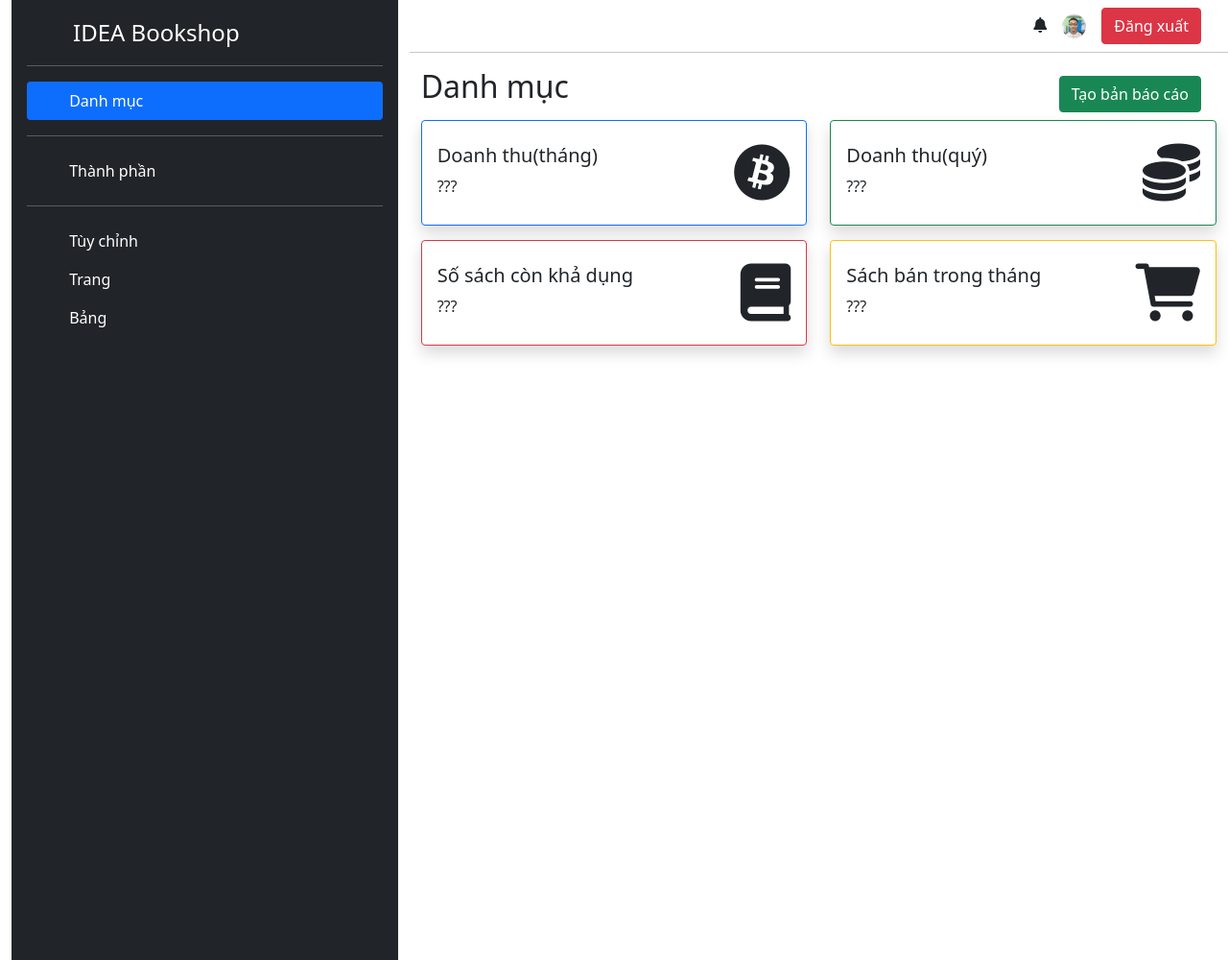
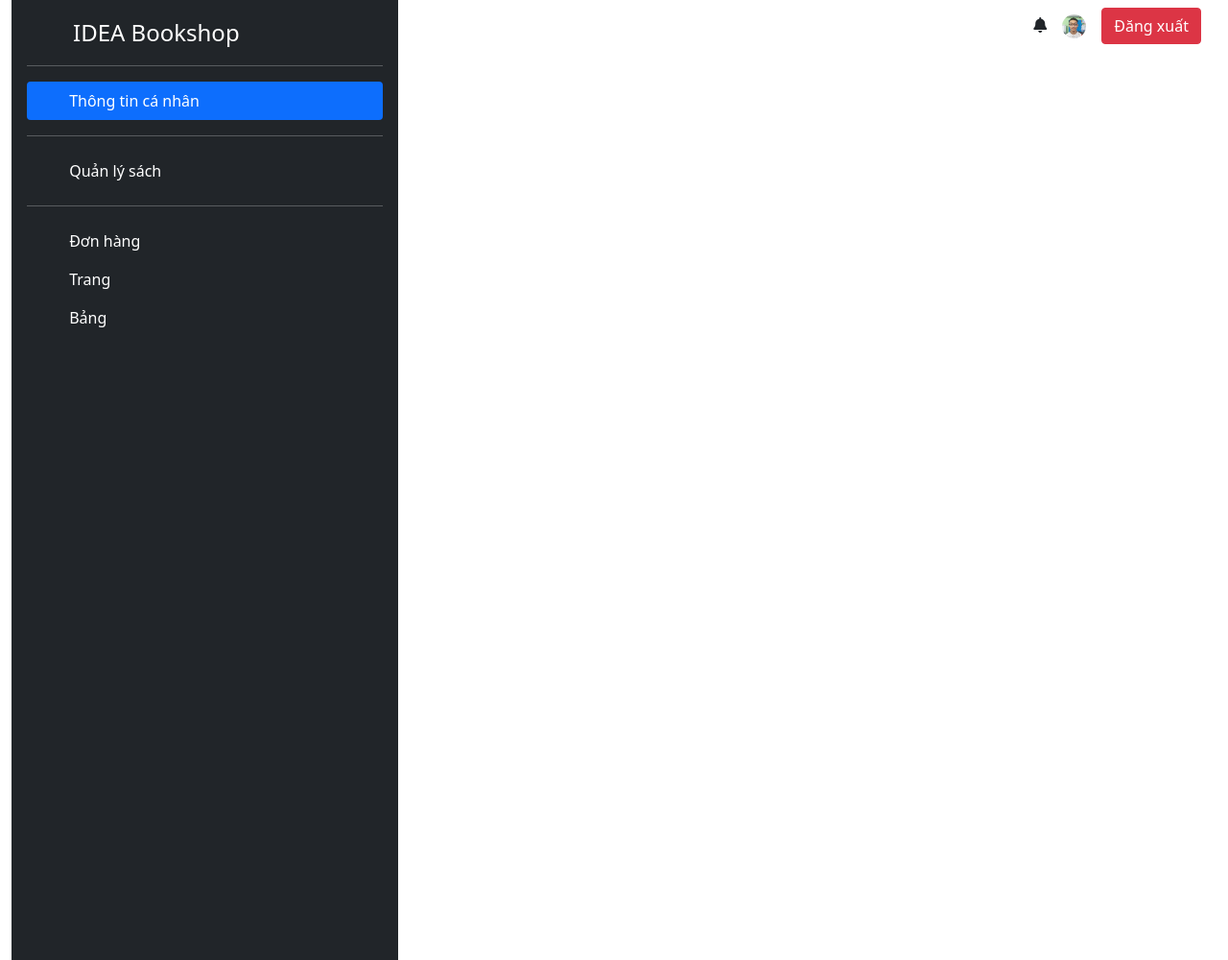
Before and after one commit to vinhcotam/CNWEB, a PHP site: page /CNWEB/admin/dashboard.php in a window 1280 px wide. Shown: the whole page at 96% size. Run offline with PHP 8.4, Linux system fonts and the light colour scheme; a user stored in the database is signed in.

Commit message:
update lại gd dashboard

```diff
--- a/admin/dashboard.php
+++ b/admin/dashboard.php
@@ -24,18 +24,18 @@
                                 <svg class="bi me-2" width="16" height="16">
                                     <use xlink:href="#home"></use>
                                 </svg>
-                                Danh mục
+                                Thông tin cá nhân
                             </a>
                         </li>
                         <li class="nav-item">
                             <hr>
                         </li>
                         <li>
-                            <a href="#" class="nav-link text-white">
+                            <a href="listbook.php" class="nav-link text-white">
                                 <svg class="bi me-2" width="16" height="16">
                                     <use xlink:href="#speedometer2"></use>
                                 </svg>
-                                Thành phần
+                                Quản lý sách
                             </a>
                         </li>
                         <li class="nav-item">
@@ -46,7 +46,7 @@
                                 <svg class="bi me-2" width="16" height="16">
                                     <use xlink:href="#table"></use>
                                 </svg>
-                                Tùy chỉnh
+                                Đơn hàng
                             </a>
                         </li>
                         <li>
@@ -89,67 +89,7 @@
                         </ul>
 
                     </div>
-                    <div class="row">
-                        <hr>
-                    </div>
-                    <div class="row">
-                        <div class="col-md-6">
-                            <ul class="nav justify-content-start">
-                                <li class="nav-item">
-                                    <h2>Danh mục</h2>
-                                </li>
-                            </ul>
 
-                        </div>
-                        <div class="col-md-6">
-                            <ul class="nav justify-content-end">
-                                <li class="nav-item">
-                                    <a class="nav-link" href="#">
-                                        <button class="btn btn-success">Tạo bản báo cáo</button>
-                                    </a>
-                                </li>
-                            </ul>
-                        </div>
-                    </div>
-                    <div class="row">
-                        <div class="col-md-6" style="margin-bottom: 15px;">
-                            <div class="card py-2 shadow border-primary">
-                                <div class="card-body">
-                                    <h5 class="card-title">Doanh thu(tháng)
-                                    <i class="fab fa-bitcoin fa-3x" style="float:right;"></i></h5>
-                                    <p class="card-text">???</p>
-                                </div>
-                            </div>
-                        </div>
-                        <div class="col-md-6" style="margin-bottom: 15px;">
-                            <div class="card py-2 shadow border-success">
-                                <div class="card-body">
-                                    <h5 class="card-title">Doanh thu(quý)
-                                    <i class="fas fa-coins fa-3x" style="float:right;"></i></h5>
-                                    <p class="card-text">???</p>
-                                </div>
-                            </div>
-                        </div>
-                        <div class="col-md-6" style="margin-bottom: 15px;">
-                            <div class="card py-2 shadow border-danger">
-                                <div class="card-body">
-                                    <h5 class="card-title">Số sách còn khả dụng
-                                    <i class="fas fa-book fa-3x" style="float:right;"></i></h5>
-                                    <p class="card-text">???</p>
-
-                                </div>
-                            </div>
-                        </div>
-                        <div class="col-md-6" style="margin-bottom: 15px;">
-                            <div class="card py-2 shadow border-warning">
-                                <div class="card-body">
-                                    <h5 class="card-title">Sách bán trong tháng
-                                    <i class="fas fa-shopping-cart fa-3x" style="float:right;"></i></h5>
-                                    <p class="card-text">???</p>
-                                </div>
-                            </div>
-                        </div>
-                    </div>
                 </div>
             </div>
         </div>
--- a/admin/loadtable.php
+++ b/admin/loadtable.php
@@ -11,6 +11,7 @@ if($bookname != ''){
 if($author !=''){
     $sql .= " and book_author = '$author'";
 }
+
 $result=mysqli_query($conn, $sql);
 if(mysqli_num_rows($result)>0){
     while($row=mysqli_fetch_assoc($result)){
@@ -31,4 +32,5 @@ if(mysqli_num_rows($result)>0){
     </div></td>';
     }
 }
+
 ?>
```
Also changed, not shown: admin/listbook.php (+7 -0 lines), css/dashboard.css (added, +182 -0 lines), admin/receipt.php (added).
